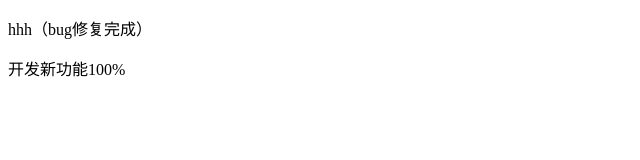
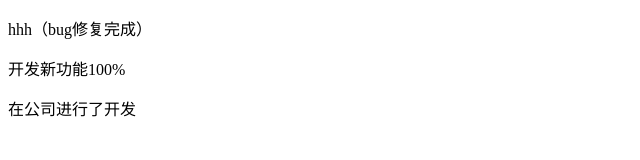
Before and after one commit to Djlshuai/dbhot, a plain HTML site: page index.html in a window 1280 px wide. Shown: the whole page, without its empty margins (0-640 px from the left). Drawn offline with Linux system fonts and the light colour scheme.

Commit message:
公司开发

```diff
--- a/index.html
+++ b/index.html
@@ -6,5 +6,6 @@
 </head>
  <p>hhh（bug修复完成）</p>
  <p>开发新功能100%</p>
+ <p>在公司进行了开发</p>
 </body>
 </html>
```
